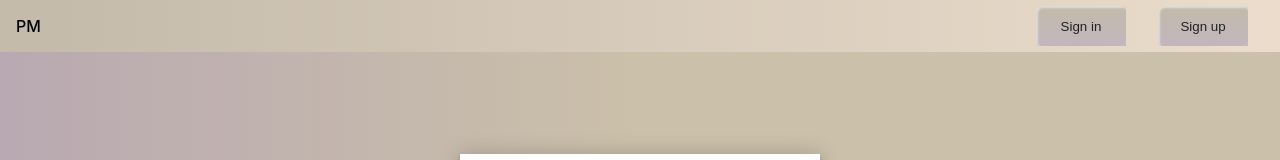
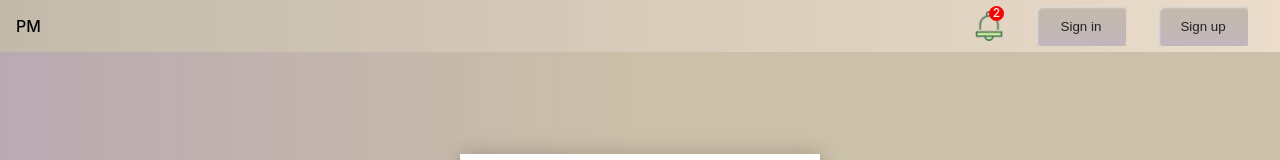
Before and after one commit to tymkovych-kateryna/app-name, a React (Create React App) app: page /signin in a window 1280 px wide. Shown: the top 160 px of the page. Built offline with nearby package versions, Linux system fonts and the light colour scheme.

Commit message:
added icon for notifications

```diff
--- a/src/Components/Navbar/Navbar.js
+++ b/src/Components/Navbar/Navbar.js
@@ -1,4 +1,5 @@
 import "./Navbar.scss";
+import notification from '../../images/notification.png';
 import SignIn from "../SignIn/SignIn";
 import SignUp from "../SignUp/SignUp";
 
@@ -10,6 +11,7 @@ function Navbar() {
   const SignUp = () => {
     window.location.href = "/signup";
   };
+
   return (
     <section className="top-nav">
       <div>
@@ -22,6 +24,16 @@ function Navbar() {
       <ul className="menu">
         {/* <li>One</li>
       <li>Two</li> */}
+        <li>
+          {/* // TODO: добавити іконку для чату
+            */}
+          <div className="icons">
+            <div className="icon">
+              <img src={notification} alt="smth" className="iconImg" />
+              <div className="counter">2</div>
+            </div>
+          </div>
+        </li>
         <li>
           <button
             id="sign-in"
--- a/src/Components/Navbar/Navbar.scss
+++ b/src/Components/Navbar/Navbar.scss
@@ -101,13 +101,47 @@ button {
     // flex-direction: row;
     align-items: center;
     justify-content: space-between;
-    background-color: #00BAF0;
+    // background: #00BAF0;
     background: linear-gradient(to right,  #C3BAAA,#EBDCCB);
     /* W3C, IE 10+/ Edge, Firefox 16+, Chrome 26+, Opera 12+, Safari 7+ */
     color: #222;
     font-weight: 500;
     height: 20px;
     padding: 1em;
+
+    .icons{
+
+      display: flex;
+      align-items: center;
+    }
+
+    .icon{
+      //margin-left: 15px;
+      padding-top: 5px;
+      cursor: pointer;
+      position: relative;
+    }
+
+    .iconImg{
+      width: 30px;
+      height: 30px;
+    }
+
+    .counter{
+      width: 5px;
+      height: 5px;
+      background-color: red;
+      border-radius: 50%;
+      padding: 5px;
+      font-size: 12px;
+      display: flex;
+      align-items: center;
+      justify-content: center;
+      color: white;
+      position: absolute;
+      top: 0px;
+      right: 0px;
+    }
   }
 
   .menu {
```
Also changed, not shown: src/images/notification.png (added).
